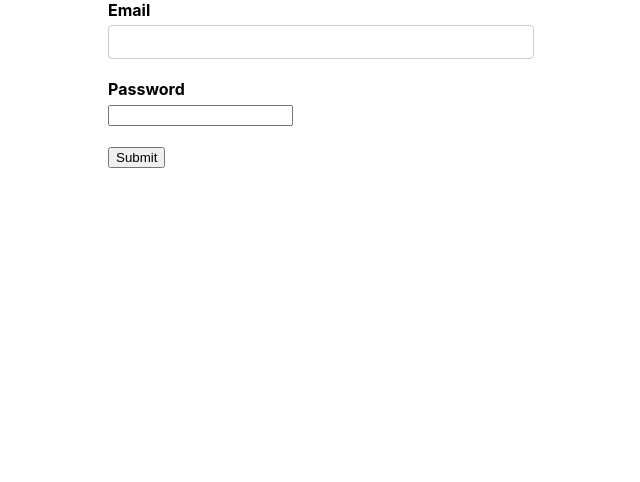
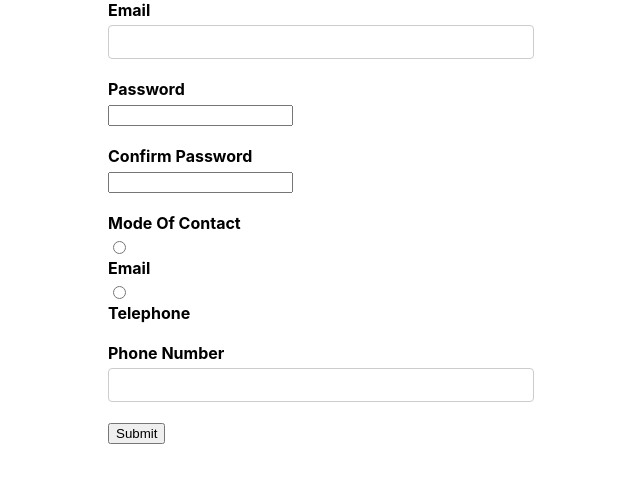
Before and after one commit to pradeep2165/react-formic, a React (Create React App) app: page / in a window 1280 px wide. Shown: the top 482 px of the page, without its empty margins (319-959 px from the left). Built offline with nearby package versions, Linux system fonts and the light colour scheme.

Commit message:
Registrationform added

```diff
--- a/src/App.js
+++ b/src/App.js
@@ -1,12 +1,14 @@
 import "./App.css";
-// import FormikContainer from "./components/FormikContainer";
+import FormikContainer from "./components/FormikContainer";
 import LoginForm from "./components/LoginForm";
+import RegistrationForm from "./components/RegistrationForm";
 
 function App() {
   return (
     <div className="App">
       {/* <FormikContainer /> */}
-      <LoginForm />
+      {/* <LoginForm /> */}
+      <RegistrationForm />
     </div>
   );
 }
--- /dev/null
+++ b/src/components/RegistrationForm.js
@@ -0,0 +1,56 @@
+import React from "react";
+import { Formik, Form } from "formik";
+import * as Yup from "yup";
+import FormikControl from "./FormikControl";
+
+function RegistrationForm() {
+  const options = [
+    { key: "Email", value: "emailmoc" },
+    { key: "Telephone", value: "telephonemoc" },
+  ];
+
+  const initialValues = {
+    email: "",
+    password: "",
+    confirmPassword: "",
+    modeOfContact: "",
+    phone: "",
+  };
+
+  const validationSchema = Yup.object({
+    email: Yup.string().email("Invalid email format").required("Required"),
+    password: Yup.string().required("Required"),
+    confirmPassword: Yup.string()
+      .oneOf([Yup.ref("password"), ""], "Passwords must match")
+      .required("Required"),
+    modeOfContact: Yup.string().required("Required"),
+    phone: Yup.string().when("modeOfContact", {
+      is: "telephonemoc",
+      then: Yup.string().required("Required"),
+    }),
+  });
+
+  const onSubmit = (values) => {
+    console.log("Form data", values);
+  };
+  return (
+    <Formik initialValues={initialValues} validationSchema={validationSchema} onSubmit={onSubmit}>
+      {(formik) => {
+        return (
+          <Form>
+            <FormikControl control="input" type="email" label="Email" name="email" />
+            <FormikControl control="input" type="password" label="Password" name="password" />
+            <FormikControl control="input" type="password" label="Confirm Password" name="confirmPassword" />
+            <FormikControl control="radio" label="Mode Of Contact" name="modeOfContact" options={options} />
+            <FormikControl control="input" label="Phone Number" name="phone" type="text" />
+            <button type="submit" disabled={!formik.isValid}>
+              Submit
+            </button>
+          </Form>
+        );
+      }}
+    </Formik>
+  );
+}
+
+export default RegistrationForm;
```
